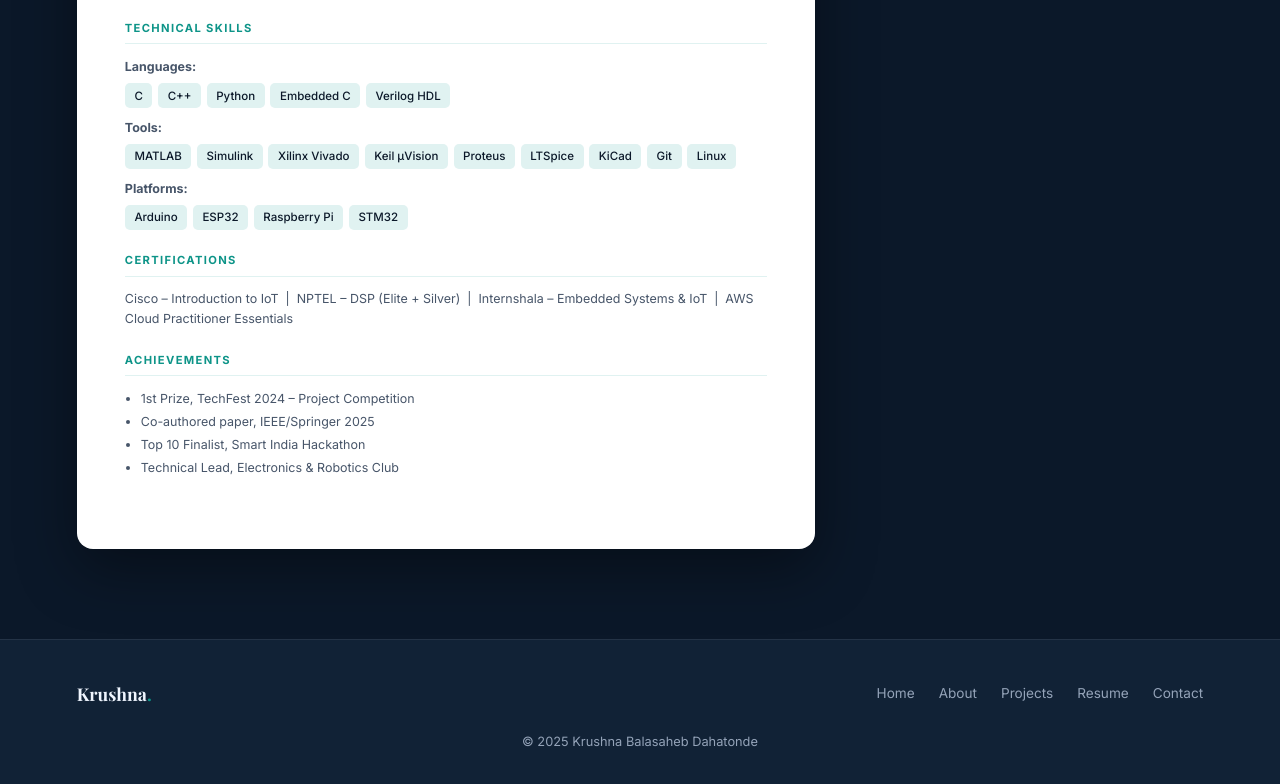
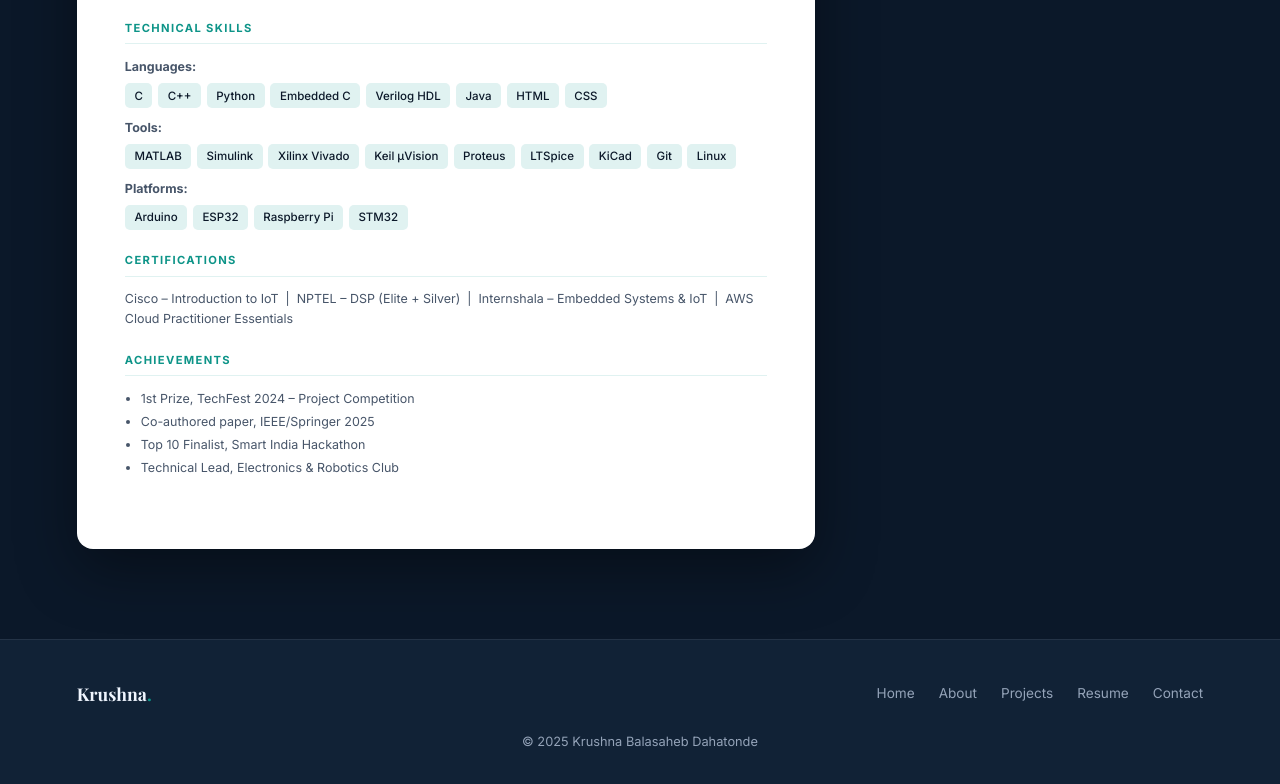
Before and after one commit to krushnadahatonde049-eng/Portfolio, a plain HTML site: page resume.html in a window 1280 px wide. Shown: the part 1687-2471 px from the top of the page. Drawn offline with nearby package versions, Linux system fonts and the light colour scheme.

Commit message:
Update resume.html

```diff
--- a/resume.html
+++ b/resume.html
@@ -203,7 +203,7 @@
         <div class="rc-section-title">Technical Skills</div>
         <div class="rc-item-body" style="margin-bottom:.4rem;"><strong>Languages:</strong></div>
         <div class="rc-skills-row" style="margin-bottom:.6rem;">
-          <span class="rc-skill-tag">C</span><span class="rc-skill-tag">C++</span><span class="rc-skill-tag">Python</span><span class="rc-skill-tag">Embedded C</span><span class="rc-skill-tag">Verilog HDL</span>
+          <span class="rc-skill-tag">C</span><span class="rc-skill-tag">C++</span><span class="rc-skill-tag">Python</span><span class="rc-skill-tag">Embedded C</span><span class="rc-skill-tag">Verilog HDL</span><span class="rc-skill-tag">Java</span><span class="rc-skill-tag">HTML</span><span class="rc-skill-tag">CSS</span>
         </div>
         <div class="rc-item-body" style="margin-bottom:.4rem;"><strong>Tools:</strong></div>
         <div class="rc-skills-row" style="margin-bottom:.6rem;">
```
